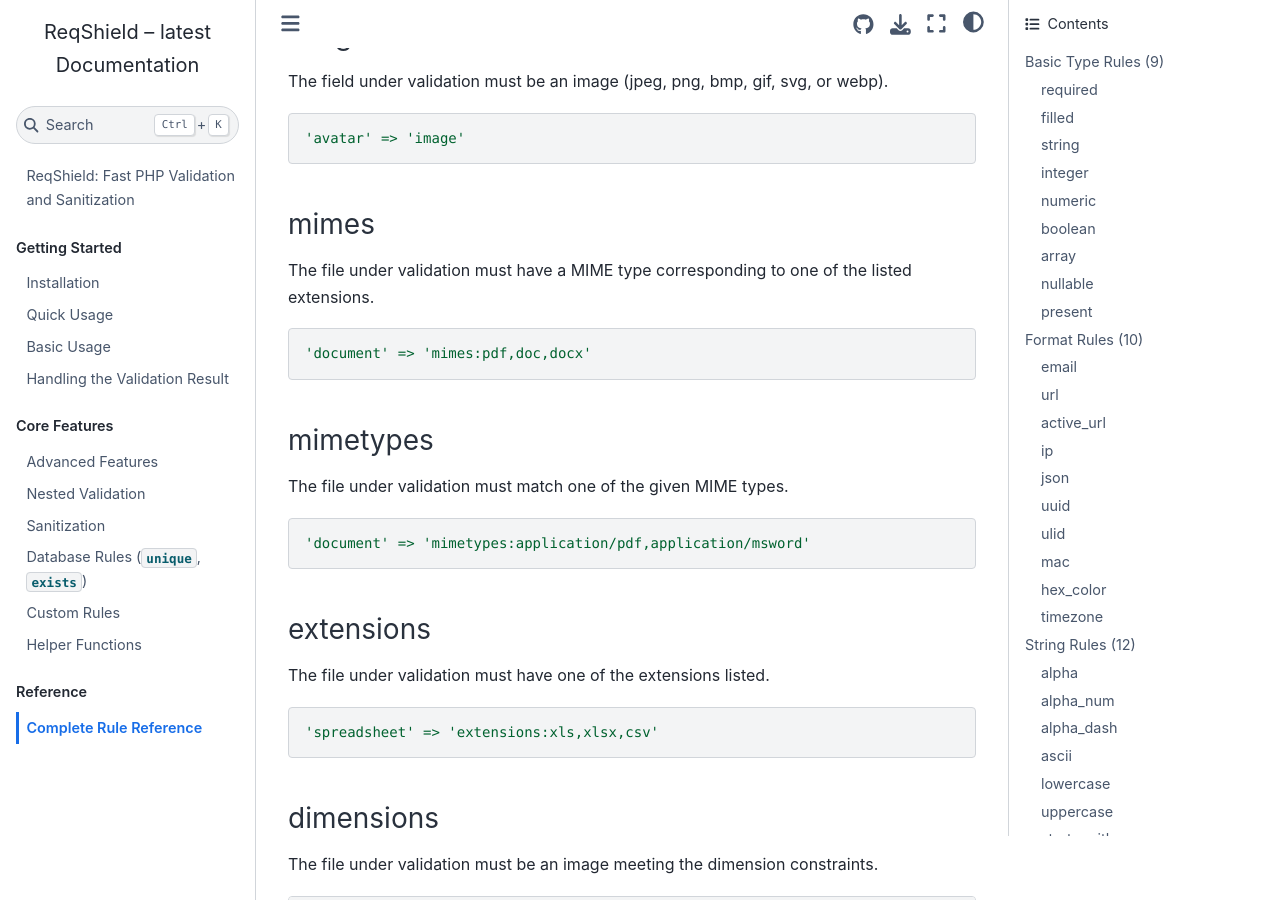
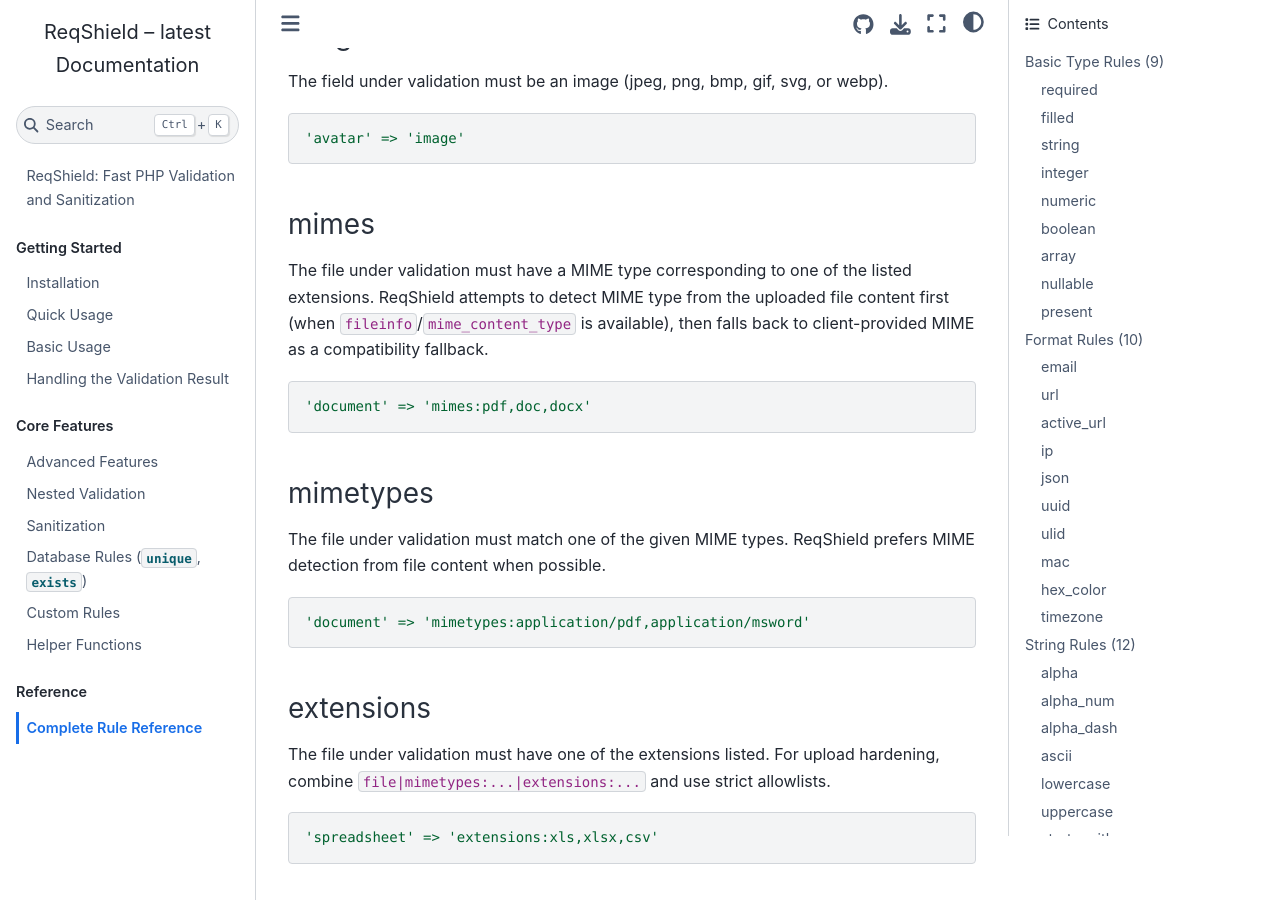
Before and after one commit to infocyph/ReqShield, a Sphinx documentation site: the page built from docs/rule-reference.rst, in a window 1280 px wide and 900 px high, scrolled down 17320 px. Built offline with Sphinx 7.4.7 and the Sphinx Book theme 1.1.4, drawn with Linux system fonts in a browser that asks for light colours.

Commit message:
script upload

```diff
--- a/docs/rule-reference.rst
+++ b/docs/rule-reference.rst
@@ -716,6 +716,9 @@
 mimes
 ~~~~~
 The file under validation must have a MIME type corresponding to one of the listed extensions.
+ReqShield attempts to detect MIME type from the uploaded file content first (when
+``fileinfo``/``mime_content_type`` is available), then falls back to client-provided
+MIME as a compatibility fallback.
 
 .. code-block:: php
 
@@ -724,6 +727,7 @@
 mimetypes
 ~~~~~~~~~
 The file under validation must match one of the given MIME types.
+ReqShield prefers MIME detection from file content when possible.
 
 .. code-block:: php
 
@@ -732,6 +736,8 @@
 extensions
 ~~~~~~~~~~
 The file under validation must have one of the extensions listed.
+For upload hardening, combine ``file|mimetypes:...|extensions:...`` and use strict
+allowlists.
 
 .. code-block:: php
 
```
